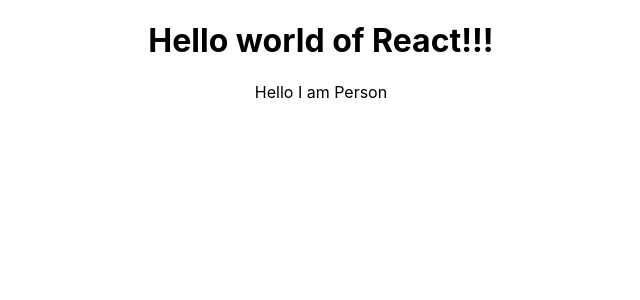
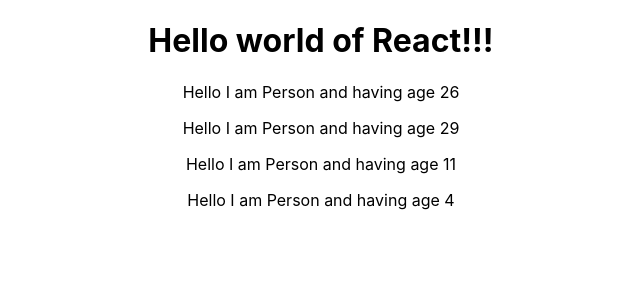
Before and after one commit to bhagat9198/reactComplete, a React (Create React App) app: page / in a window 1280 px wide. Shown: the top 300 px of the page, without its empty margins (319-959 px from the left). Built offline with nearby package versions, Linux system fonts and the light colour scheme.

Commit message:
3.10 and 3.11 dynamic content

```diff
--- a/src/App.js
+++ b/src/App.js
@@ -29,9 +29,16 @@ class App extends Component {
       // <div class="App">
       <div className="App">
         <h1>Hello world of React!!!</h1>
+        {/* only components names should be in upper case, we write 'div' n uppercase, it will give error. as its just a syntatic suagr, not a html  */}
+        {/* <DIV>Hey</DIV>  */}
         {/* <Person></Person> */}
         {/* or */}
         <Person />
+        {/* we can reuse our component as many times we want. thats y we use components. as they are small pieces of code, so easier to mamange.*/}
+        <Person />
+        <Person />
+        <Person />
+
       </div>
       // <h2>Hey!!</h2>
     );
--- a/src/Person/Person.js
+++ b/src/Person/Person.js
@@ -1,12 +1,9 @@
-// as we are creating component, we have to import react
 import React from 'react';
-import { render } from '@testing-library/react';
 
-// we can create componenet, as we have done in App.js with help of class. but wew can do with help of functions
-
-// as it is component, it can be uppercase. but genearlly functions are in lower case
 const person = () => {
-  return <p>Hello I am Person</p>;
+  // along with person we want to display teh age which should be dynamic.
+  // to display dynamic content, ie if we want to add JS, this can be done by adding JS with {}
+return <p>Hello I am Person and having age {Math.floor(Math.random()*30)}</p>;
 };
 
 export default person;
```
Also changed, not shown: zznotes.txt.
